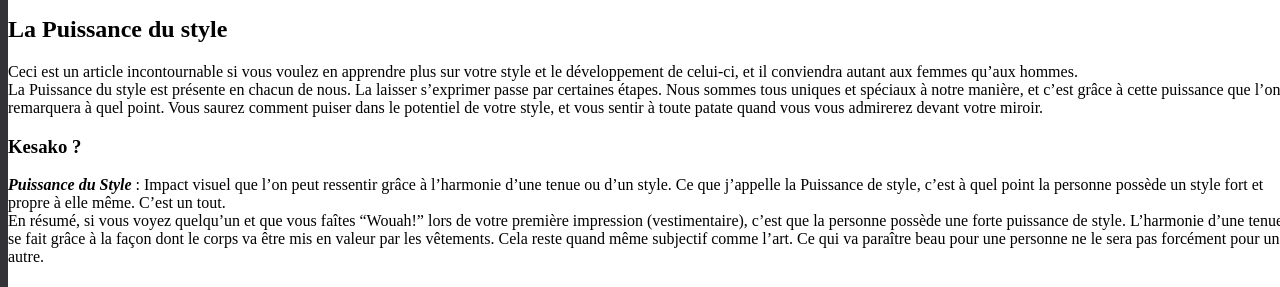
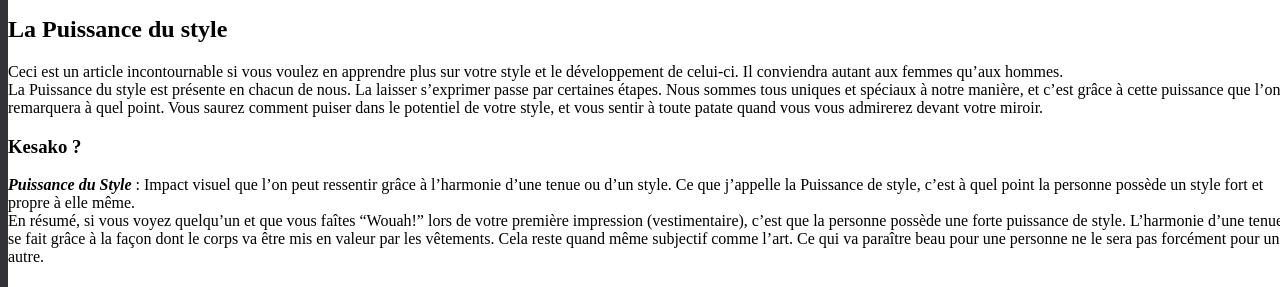
Before and after one commit to darkh2/darkh2.github.io, a Jekyll site: the page built from _posts/2018-12-09-La-Puissance-du-Style.md, in a window 1280 px wide and 900 px high, cut to the strip 391-678 px from the top of the window. Built offline with Jekyll 4.4.1, drawn with Linux system fonts in a browser that asks for light colours; comment, search, counter and statistics services are not loaded.

Commit message:
Update 2018-12-09-La-Puissance-du-Style.md

```diff
--- a/_posts/2018-12-09-La-Puissance-du-Style.md
+++ b/_posts/2018-12-09-La-Puissance-du-Style.md
@@ -8,12 +8,12 @@ feature_image: power.png
 ---
 ## La Puissance du style
 
-Ceci est un article incontournable si vous voulez en apprendre plus sur votre style et le développement de celui-ci, et il conviendra autant aux femmes qu'aux hommes.
+Ceci est un article incontournable si vous voulez en apprendre plus sur votre style et le développement de celui-ci. Il conviendra autant aux femmes qu'aux hommes.
 La Puissance du style est présente en chacun de nous. La laisser s'exprimer passe par certaines étapes. Nous sommes tous uniques et spéciaux à notre manière, et c'est grâce à cette puissance que l'on remarquera à quel point. Vous saurez comment puiser dans le potentiel de votre style, et vous sentir à toute patate quand vous vous admirerez devant votre miroir.
 
 ### Kesako ?
 
-***Puissance du Style*** : Impact visuel que l'on peut ressentir grâce à l'harmonie d'une tenue ou d'un style. Ce que j'appelle la Puissance de style, c'est à quel point la personne possède un style fort et propre à elle même. C'est un tout.
+***Puissance du Style*** : Impact visuel que l'on peut ressentir grâce à l'harmonie d'une tenue ou d'un style. Ce que j'appelle la Puissance de style, c'est à quel point la personne possède un style fort et propre à elle même.
 En résumé, si vous voyez quelqu'un et que vous faîtes "Wouah!" lors de votre première impression (vestimentaire), c'est que la personne possède une forte puissance de style. L'harmonie d'une tenue se fait grâce à la façon dont le corps va être mis en valeur par les vêtements. Cela reste quand même subjectif comme l'art. Ce qui va paraître beau pour une personne ne le sera pas forcément pour une autre.
 
 ### Problématique
```
